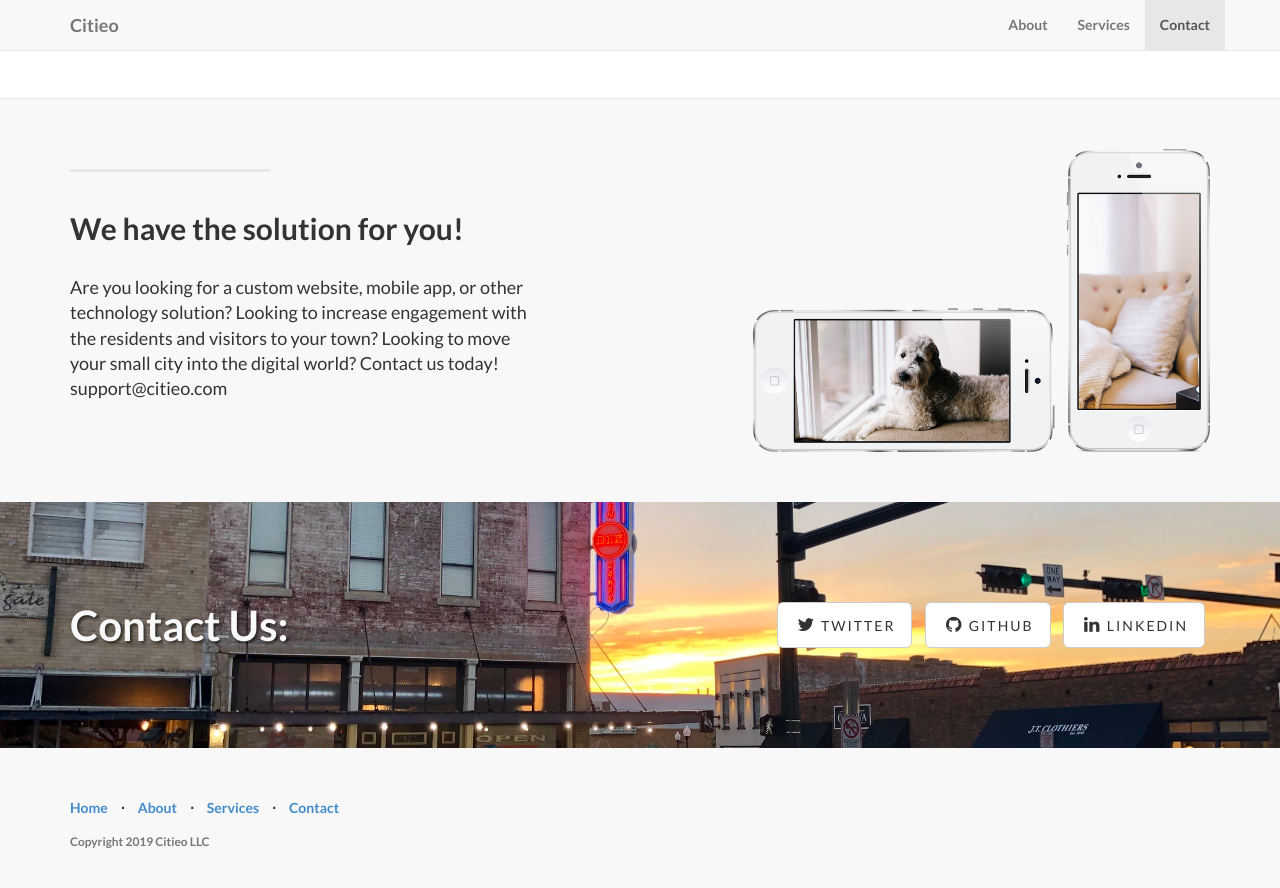
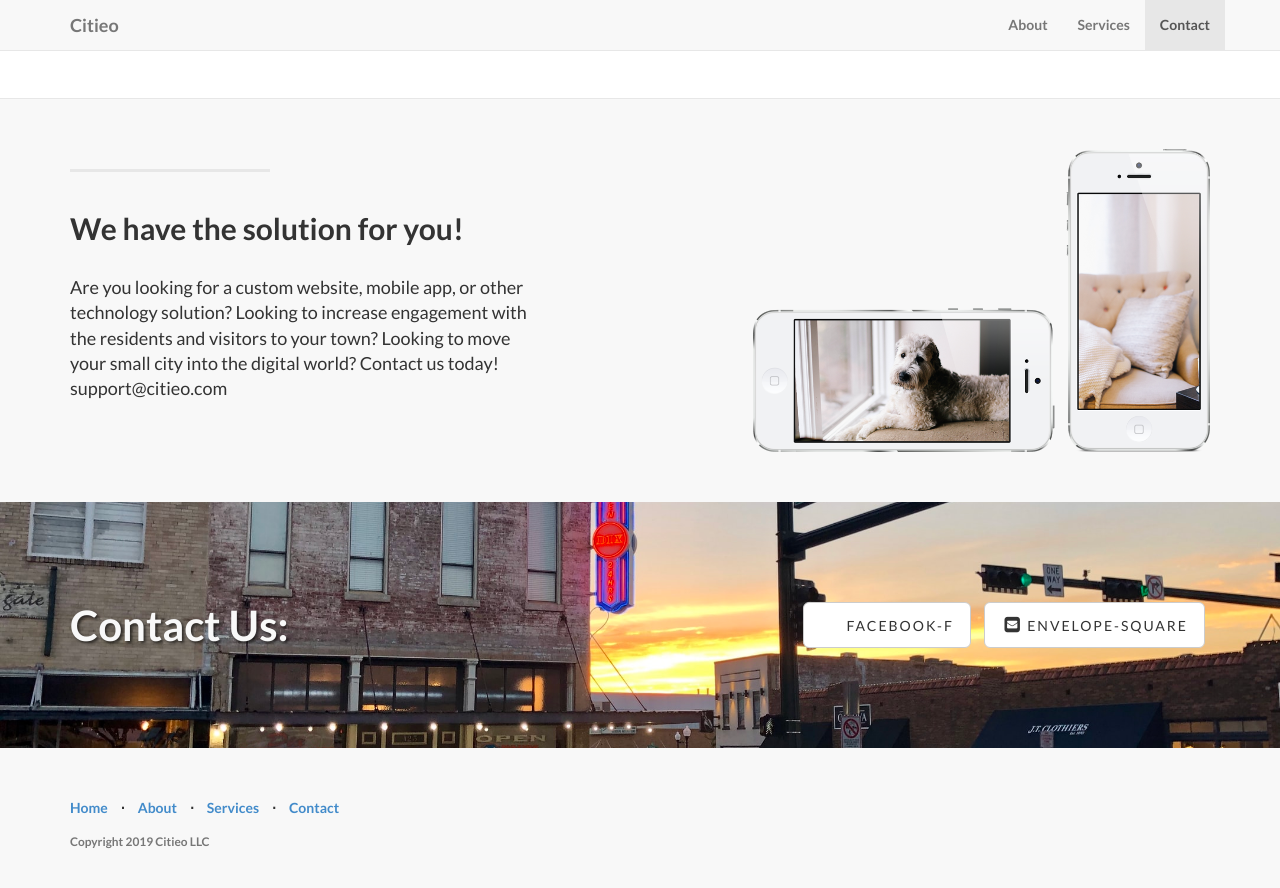
Before and after one commit to freehunter/citieo, a Jekyll site: the page built from index.md, in a window 1280 px wide and 900 px high, scrolled down 1921 px. Shown: the top 888 px of the window. Built offline with Jekyll 4.4.1, drawn with Linux system fonts in a browser that asks for light colours; our own code applies the rules of GitHub Pages for plain Markdown files.

Commit message:
Update _config.yml

```diff
--- a/_config.yml
+++ b/_config.yml
@@ -23,9 +23,7 @@ permalink: pretty
 # ----------------------- #
 
 social:
-  - title: twitter
-    url: https://twitter.com/SBootstrap
-  - title: github
-    url: https://github.com/IronSummitMedia/startbootstrap
-  - title: linkedin
-    url:
+  - title: facebook-f
+    url: https://facebook.com/citieo
+  - title: envelope-square
+    url: support@citieo.com
```
